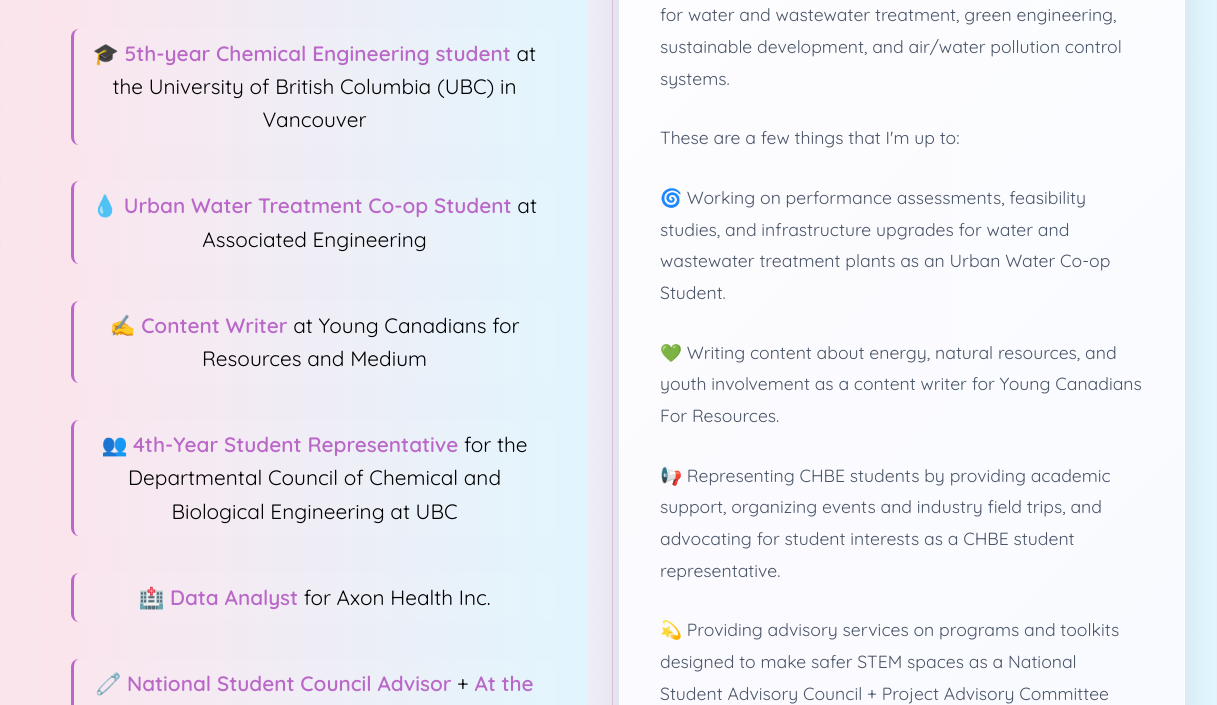
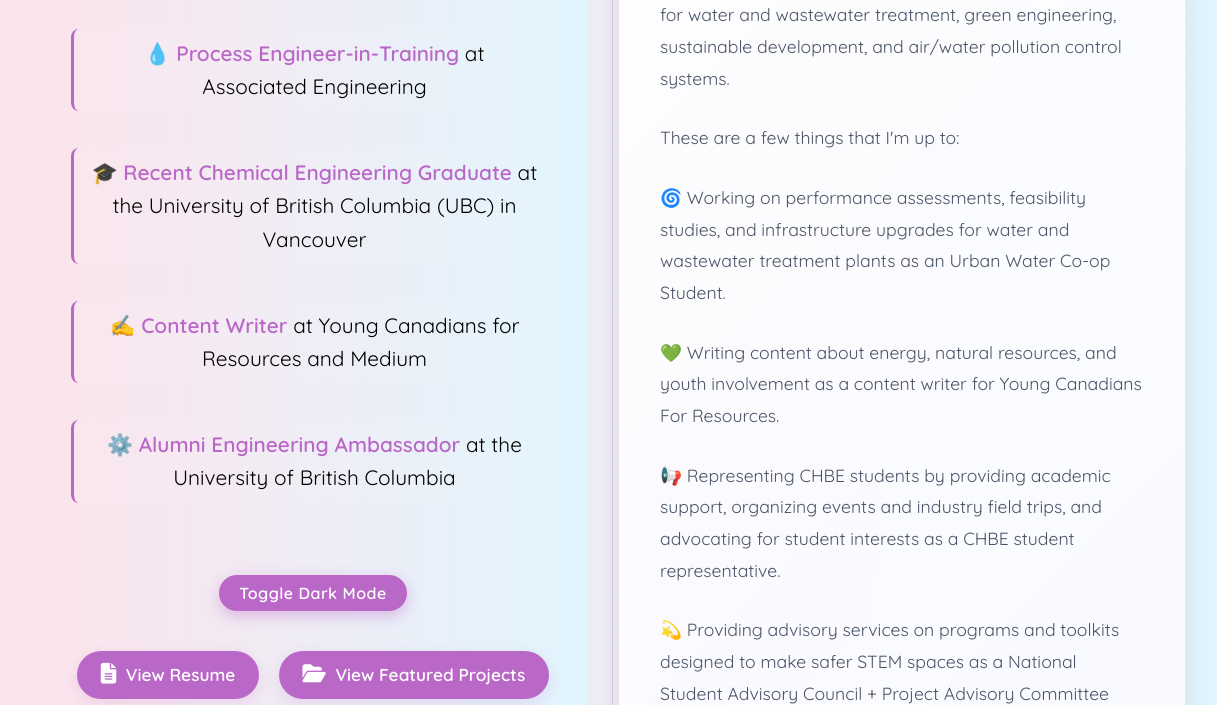
Before and after one commit to martinedb/Personal-Portfolio-Website, a website: page index.html in a window 1280 px wide. Shown: the part 355-1060 px from the top of the page, 63-1280 px from the left. Drawn offline with nearby package versions, Linux system fonts and the light colour scheme.

Commit message:
Updated my current roles and removed roles no longer applicable to me.

```diff
--- a/index.html
+++ b/index.html
@@ -79,13 +79,10 @@
       <h1 tabindex="0">Martin's Portfolio</h1>
       <div class="hero-roles" tabindex="0">
         <ul class="roles-list">
-          <li>🎓 <strong>5th-year Chemical Engineering student</strong> at the University of British Columbia (UBC) in Vancouver</li>
-          <li>💧 <strong>Urban Water Treatment Co-op Student</strong> at Associated Engineering</li>
+          <li>💧 <strong>Process Engineer-in-Training</strong> at Associated Engineering</li>
+          <li>🎓 <strong>Recent Chemical Engineering Graduate</strong> at the University of British Columbia (UBC) in Vancouver</li>
           <li>✍️ <strong>Content Writer</strong> at Young Canadians for Resources and Medium</li>
-          <li>👥 <strong>4th-Year Student Representative</strong> for the Departmental Council of Chemical and Biological Engineering at UBC</li>
-          <li>🏥 <strong>Data Analyst</strong> for Axon Health Inc.</li>
-          <li>🧷 <strong>National Student Council Advisor</strong> + <strong>At the Root Project Advisory Committee Advisor</strong> for the Courage To Act Foundation</li>
-          <li>⚙️ <strong>Engineering Ambassador</strong> at UBC</li>
+          <li>⚙️ <strong>Alumni Engineering Ambassador</strong> at the University of British Columbia</li>
         </ul>
       </div>
       <button id="darkToggle" aria-pressed="false" aria-label="Toggle dark mode" type="button">Toggle Dark Mode</button>
```
